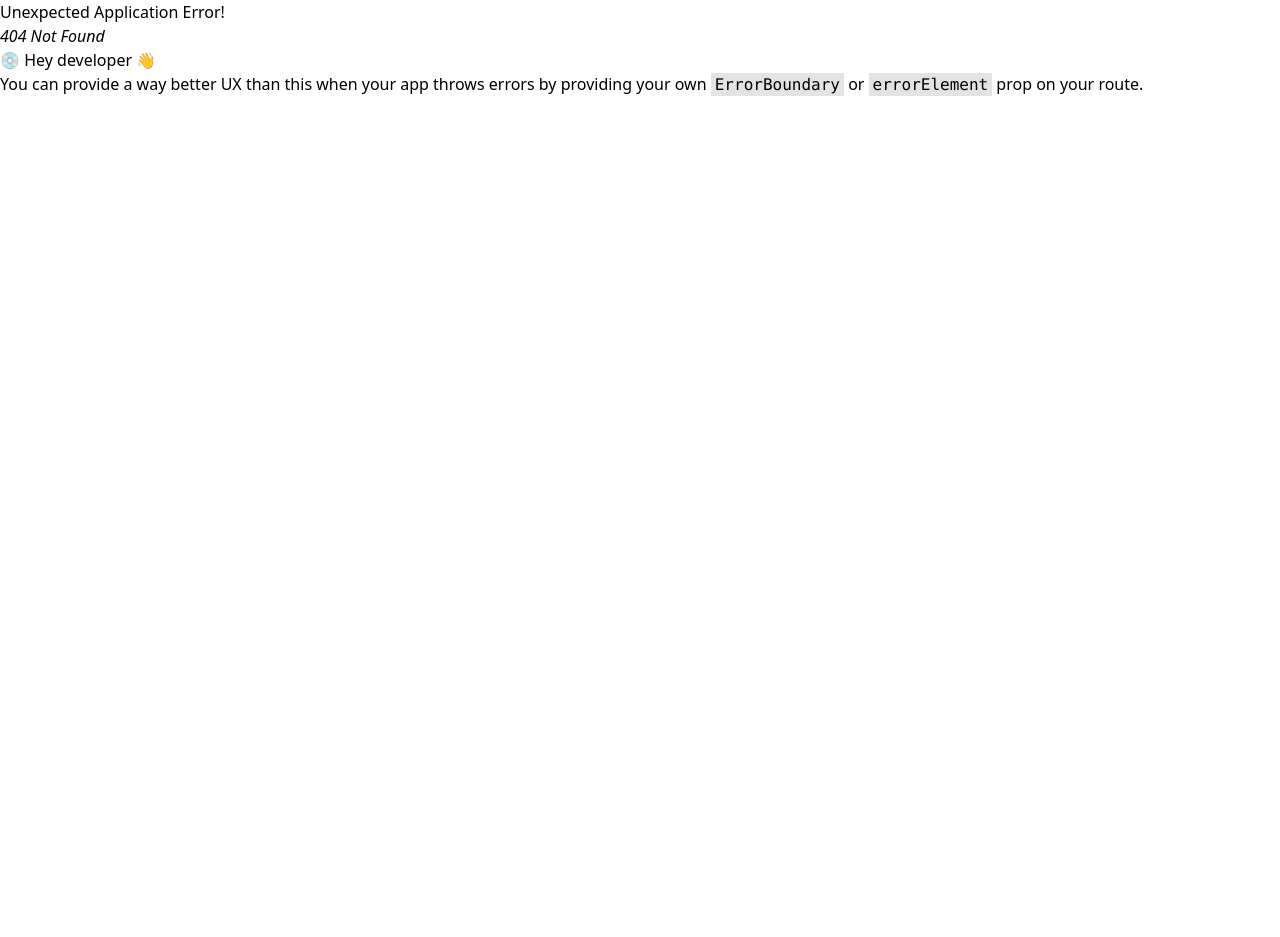
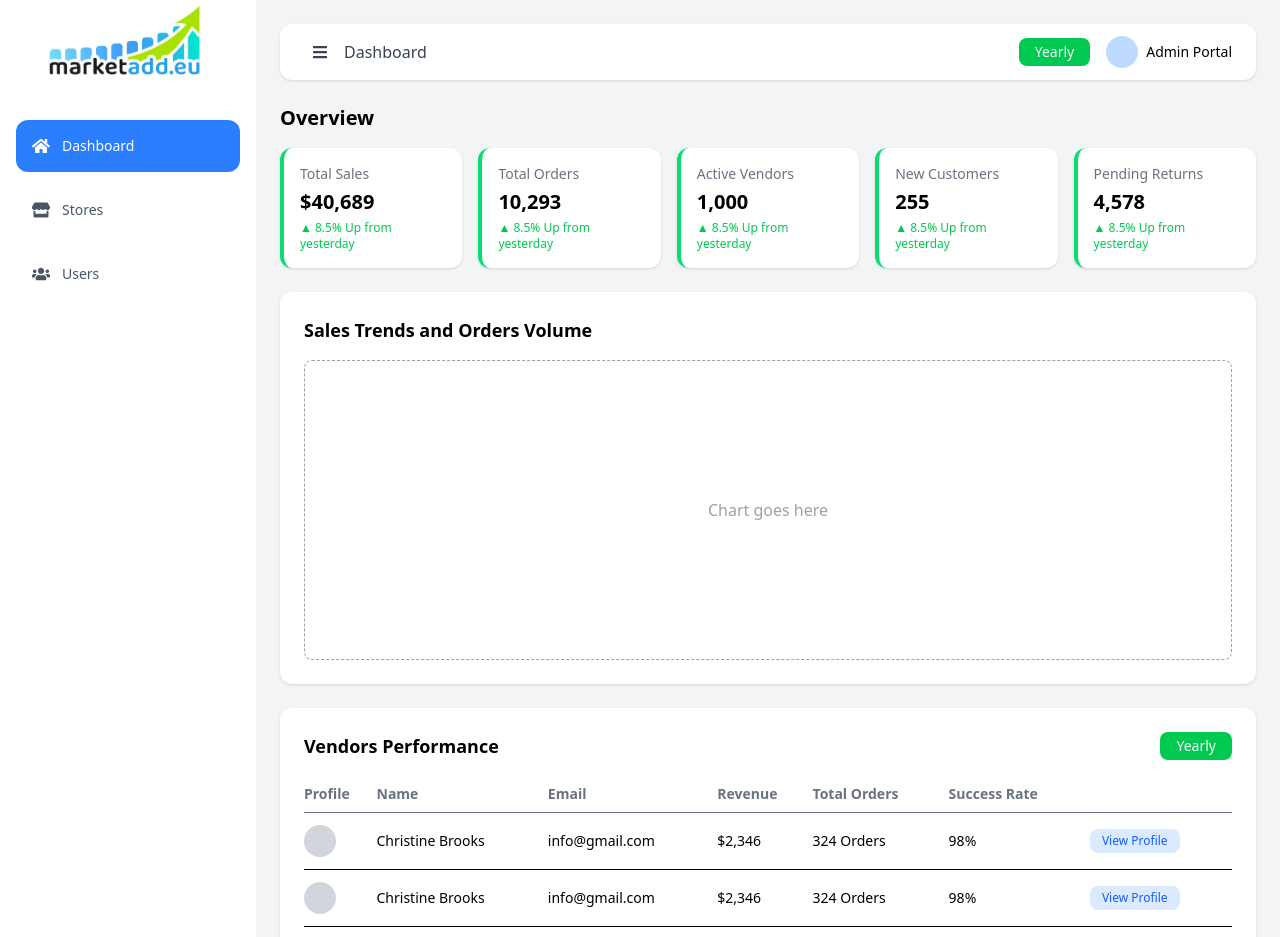
Before and after one commit to Fakhir-123826/madd-admin, a React (Vite) app: page /ddd in a window 1280 px wide. Before the commit this address had no page. Shown: the top 937 px of the page. Before the commit the page ends 800 px from the top, so only its background shows below. Built offline with nearby package versions, Linux system fonts and the light colour scheme.

Commit message:
adding dashboard pannal

```diff
--- a/src/main.tsx
+++ b/src/main.tsx
@@ -9,6 +9,7 @@ import Login from './screens/Login.tsx'
 import Signup from './screens/Signup.tsx'
 import ForgotPassword from './screens/ForgotPassword.tsx'
 import EnterOTP from './screens/EnterOTP.tsx'
+import Dashboard from './screens/Dashboard.tsx'
 
 
 const routes = createBrowserRouter([
@@ -16,6 +17,7 @@ const routes = createBrowserRouter([
   { path: "/log", element: <Login/> },
   { path: "/otp", element: <EnterOTP/> },
   { path: "/pass", element: <ForgotPassword/> },
+  { path: "/ddd", element: <Dashboard/> },
 ])
 
 
--- /dev/null
+++ b/src/screens/Dashboard.tsx
@@ -0,0 +1,176 @@
+import React from 'react'
+import { useState } from "react";
+import { FaBars, FaHome, FaStore, FaUsers } from "react-icons/fa";
+import logo from "../../public/madd-admin.png"
+
+const Dashboard = () => {
+    const [collapsed, setCollapsed] = useState(false);
+
+    return (
+        <div>
+            <div className="min-h-screen flex bg-gray-100">
+
+
+                <aside
+                    className={`${collapsed ? "w-20" : "w-64"
+                        } bg-white flex flex-col transition-all duration-300`}
+                >
+                    {/* LOGO */}
+                    <div className={`h-20 flex items-center justify-center ${collapsed ? "" : "mb-10"}`}>
+                        {collapsed ? (
+                            <img src={logo} className="w-8" />
+                        ) : (
+                            <img src={logo} className="w-40" />
+                        )}
+                    </div>
+
+                    {/* NAV */}
+                    <nav className="flex-1 px-4 space-y-3 text-sm">
+
+                        {/* DASHBOARD (ACTIVE) */}
+                        <div
+                            className={`flex items-center ${collapsed ? "justify-center" : "gap-3 px-4"
+                                } py-4 rounded-xl bg-blue-500 text-white cursor-pointer`}
+                        >
+                            <FaHome className="text-lg" />
+                            {!collapsed && <span className="font-medium">Dashboard</span>}
+                        </div>
+
+                        {/* STORES */}
+                        <div
+                            className={`flex items-center ${collapsed ? "justify-center" : "gap-3 px-4"
+                                } py-4 rounded-xl text-gray-600 hover:bg-gray-100 cursor-pointer`}
+                        >
+                            <FaStore className="text-lg" />
+                            {!collapsed && <span>Stores</span>}
+                        </div>
+
+                        {/* USERS */}
+                        <div
+                            className={`flex items-center ${collapsed ? "justify-center" : "gap-3 px-4"
+                                } py-4 rounded-xl text-gray-600 hover:bg-gray-100 cursor-pointer`}
+                        >
+                            <FaUsers className="text-lg" />
+                            {!collapsed && <span>Users</span>}
+                        </div>
+
+                    </nav>
+                </aside>
+
+
+
+                {/* MAIN CONTENT */}
+                <main className="flex-1 p-6 space-y-6">
+
+                    {/* TOP BAR */}
+                    <div className="h-14 bg-white rounded-xl shadow-sm flex items-center justify-between px-6">
+                        <div className="flex items-center gap-2 text-gray-700">
+                            <button
+                                onClick={() => setCollapsed(!collapsed)}
+                                className="p-2 rounded-lg hover:bg-gray-100"
+                            >
+                                <FaBars />
+                            </button>
+                            <span className="font-medium">Dashboard</span>
+
+                        </div>
+
+                        <div className="flex items-center gap-4">
+                            <button className="px-4 py-1 rounded-lg bg-green-500 text-white text-sm">
+                                Yearly
+                            </button>
+                            <div className="flex items-center gap-2">
+                                <div className="h-8 w-8 rounded-full bg-blue-200" />
+                                <span className="text-sm">Admin Portal</span>
+                            </div>
+                        </div>
+                    </div>
+
+                    {/* OVERVIEW */}
+                    <div>
+                        <h2 className="text-xl font-semibold mb-4">Overview</h2>
+
+                        <div className="grid grid-cols-5 gap-4">
+                            {[
+                                { title: "Total Sales", value: "$40,689" },
+                                { title: "Total Orders", value: "10,293" },
+                                { title: "Active Vendors", value: "1,000" },
+                                { title: "New Customers", value: "255" },
+                                { title: "Pending Returns", value: "4,578" },
+                            ].map((card) => (
+                                <div
+                                    key={card.title}
+                                    className="bg-white rounded-xl p-4 border-l-4 border-green-400 shadow-sm"
+                                >
+                                    <p className="text-sm text-gray-500">{card.title}</p>
+                                    <p className="text-xl font-semibold mt-1">{card.value}</p>
+                                    <p className="text-xs text-green-500 mt-1">▲ 8.5% Up from yesterday</p>
+                                </div>
+                            ))}
+                        </div>
+                    </div>
+
+                    {/* CHART SECTION */}
+                    <div className="bg-white rounded-xl p-6 shadow-sm">
+                        <h3 className="text-lg font-semibold mb-4">
+                            Sales Trends and Orders Volume
+                        </h3>
+
+                        {/* Chart placeholder */}
+                        <div className="h-[300px] flex items-center justify-center border border-dashed rounded-lg text-gray-400">
+                            Chart goes here
+                        </div>
+                    </div>
+
+                    {/* TABLE SECTION */}
+                    <div className="bg-white rounded-xl p-6 shadow-sm">
+                        <div className="flex items-center justify-between mb-4">
+                            <h3 className="text-lg font-semibold">Vendors Performance</h3>
+                            <button className="px-4 py-1 rounded-lg bg-green-500 text-white text-sm">
+                                Yearly
+                            </button>
+                        </div>
+
+                        <table className="w-full text-sm">
+                            <thead>
+                                <tr className="text-left text-gray-500 border-b">
+                                    <th className="py-2">Profile</th>
+                                    <th>Name</th>
+                                    <th>Email</th>
+                                    <th>Revenue</th>
+                                    <th>Total Orders</th>
+                                    <th>Success Rate</th>
+                                    <th></th>
+                                </tr>
+                            </thead>
+
+                            <tbody>
+                                {[1, 2, 3].map((i) => (
+                                    <tr key={i} className="border-b last:border-none">
+                                        <td className="py-3">
+                                            <div className="h-8 w-8 rounded-full bg-gray-300" />
+                                        </td>
+                                        <td>Christine Brooks</td>
+                                        <td>info@gmail.com</td>
+                                        <td>$2,346</td>
+                                        <td>324 Orders</td>
+                                        <td>98%</td>
+                                        <td>
+                                            <button className="px-3 py-1 rounded-lg bg-blue-100 text-blue-600 text-xs">
+                                                View Profile
+                                            </button>
+                                        </td>
+                                    </tr>
+                                ))}
+                            </tbody>
+                        </table>
+                    </div>
+
+                </main>
+            </div>
+
+        </div>
+    )
+}
+
+export default Dashboard
--- a/src/screens/ForgotPassword.tsx
+++ b/src/screens/ForgotPassword.tsx
@@ -90,7 +90,7 @@ function ForgotPassword() {
                             </label>
                             <input
                                 type="password"
-                                placeholder="New Password"
+                                placeholder="example@xyz.com"
                                 className="h-11 w-full rounded-lg bg-gray-100 px-4
                    text-sm border border-gray-200
                    focus:outline-none focus:ring-2 focus:ring-green-400"
```
